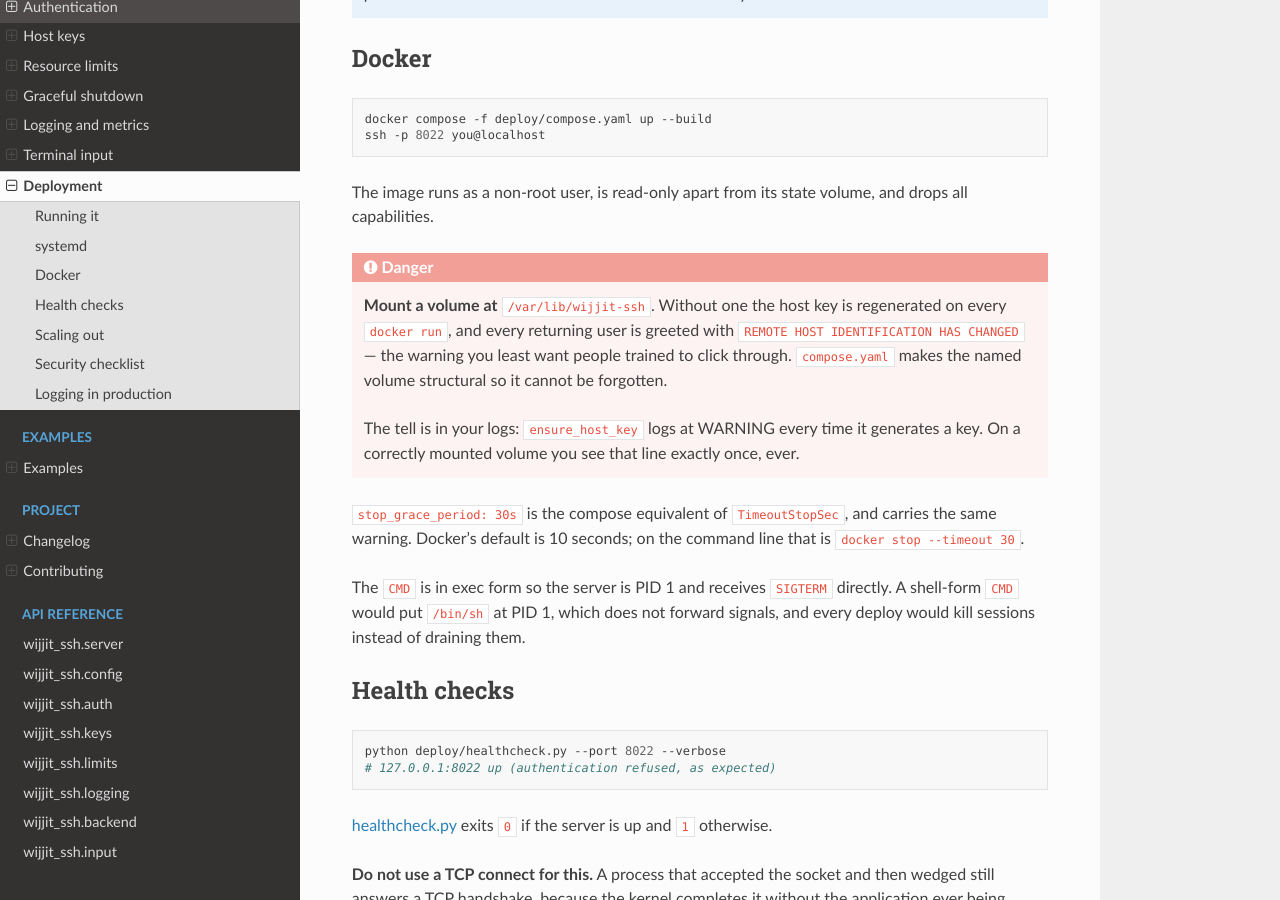
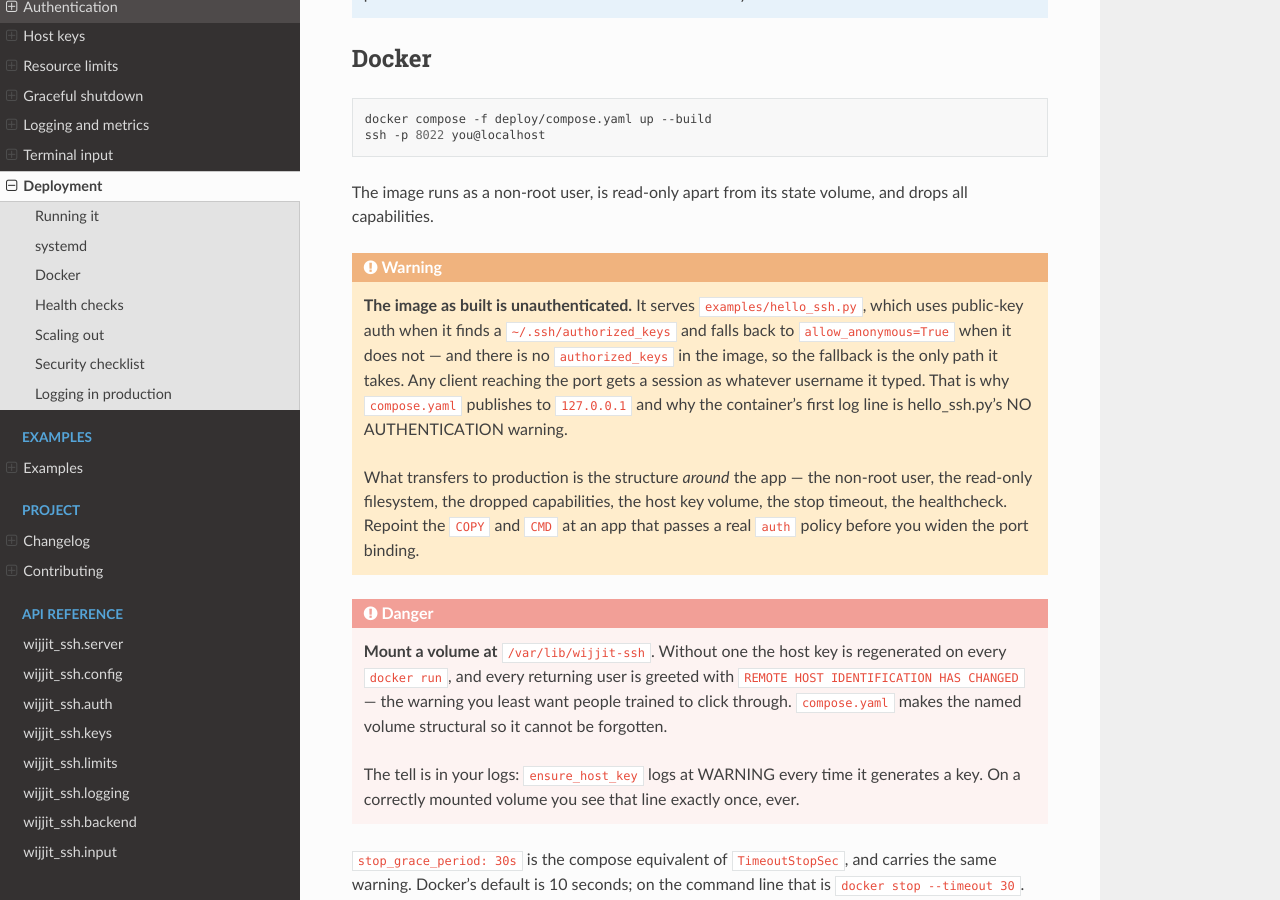
Before and after one commit to thomas-villani/wijjit-ssh, a Sphinx documentation site: the page built from docs/source/guide/deployment.rst, in a window 1280 px wide and 900 px high, scrolled down 1727 px. Built offline with Sphinx 7.4.7 and the Read the Docs theme 3.1.0, drawn with Linux system fonts in a browser that asks for light colours.

Commit message:
Say that the reference container image is unauthenticated
deploy/Dockerfile serves examples/hello_ssh.py, which uses public-key
auth when it finds a ~/.ssh/authorized_keys and falls back to
allow_anonymous=True when it does not. There is no authorized_keys in the
image, so the fallback is the only path it ever takes: as built, the
container accepts any username with no credential.

That was not written down anywhere. deploy/README.md introduces these
files as "reference artifacts for running a wijjit-ssh server in
production", and compose.yaml published the result on 0.0.0.0:8022 under
restart: unless-stopped -- so following the documented "trying it"
command put an unauthenticated SSH server on every interface of the host
for as long as the daemon ran.

The port mapping is 127.0.0.1:8022:8022 now, which still leaves
`ssh -p 8022 localhost` working, and the Dockerfile, deploy/README.md and
the deployment guide each say plainly which half is the demo. The
structure around the app -- non-root user, read-only rootfs, dropped
capabilities, the host key volume, a stop timeout above shutdown_grace,
a healthcheck that proves more than a TCP handshake -- is the part meant
to transfer, and it expects an app that passes a real auth policy.

Kept the demo app rather than making the image fail without a mounted
authorized_keys: `docker compose up` working out of the box is most of
why these files are worth shipping, and the warning is cheap.

Co-Authored-By: Claude Opus 5 (1M context) <noreply@anthropic.com>

```diff
--- a/docs/source/guide/deployment.rst
+++ b/docs/source/guide/deployment.rst
@@ -97,6 +97,23 @@ Docker
 
 The image runs as a non-root user, is read-only apart from its state volume, and
 drops all capabilities.
+
+.. warning::
+
+   **The image as built is unauthenticated.** It serves
+   ``examples/hello_ssh.py``, which uses public-key auth when it finds a
+   ``~/.ssh/authorized_keys`` and falls back to ``allow_anonymous=True`` when it
+   does not — and there is no ``authorized_keys`` in the image, so the fallback
+   is the only path it takes. Any client reaching the port gets a session as
+   whatever username it typed. That is why ``compose.yaml`` publishes to
+   ``127.0.0.1`` and why the container's first log line is hello_ssh.py's NO
+   AUTHENTICATION warning.
+
+   What transfers to production is the structure *around* the app — the
+   non-root user, the read-only filesystem, the dropped capabilities, the host
+   key volume, the stop timeout, the healthcheck. Repoint the ``COPY`` and
+   ``CMD`` at an app that passes a real ``auth`` policy before you widen the
+   port binding.
 
 .. danger::
 
```
Also changed, not shown: CHANGELOG.md (+10 -0 lines), deploy/README.md, 2 other files.
